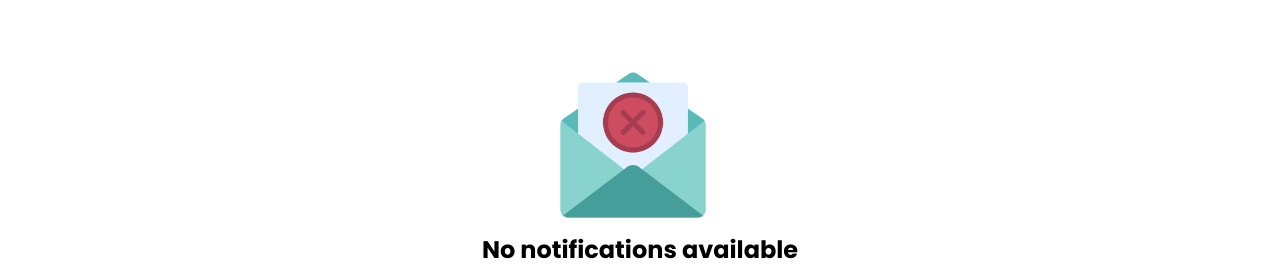
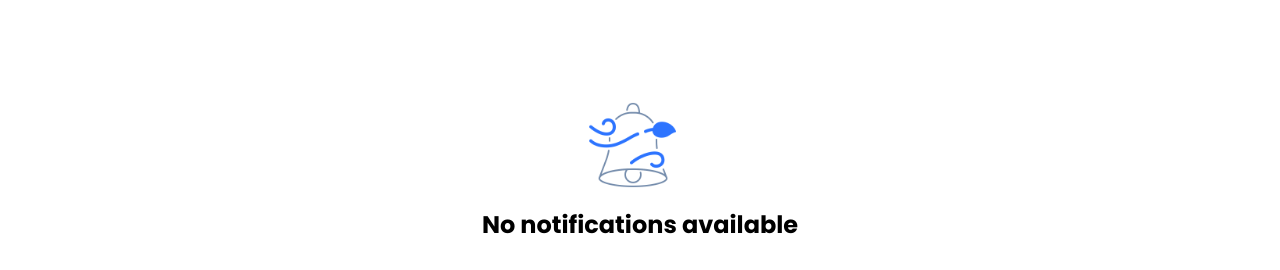
Before and after one commit to JM-creater/unitee, a React (Vite) app: page /shop/1/notif in a window 1280 px wide. Shown: the part 215-485 px from the top of the page. Built offline with nearby package versions, Linux system fonts and the light colour scheme; no server answers; a web font is replaced by a local one.

Commit message:
changed the no notification image

```diff
--- a/src/pages/main/notif.tsx
+++ b/src/pages/main/notif.tsx
@@ -1,6 +1,6 @@
 import { useEffect, useState } from 'react';
 import './notif.css';
-import noNotification from '../../assets/images/icons/no-spam.png'
+import noNotification from '../../assets/images/icons/notification-bell.png'
 import orderProcess from "../../assets/images/icons/orderProcessed.png"
 import axios from 'axios';
 import { useParams } from 'react-router';
@@ -408,7 +408,7 @@ const HandleOrderCanceled = (orderId) => {
               className="icon"
               src={noNotification}
               alt="No Notifications Icon"
-              style={{ width: '150px', height: '150px' }}
+              style={{ width: '100%', maxWidth:'100px', height: '100px' }}
             />
             <p className="font-weight-bold mt-3" style={{ fontSize: '24px' }}>No notifications available</p>
           </div>
```
Also changed, not shown: src/assets/images/icons/notification-bell.png (added), src/assets/images/notFound.png (deleted).
